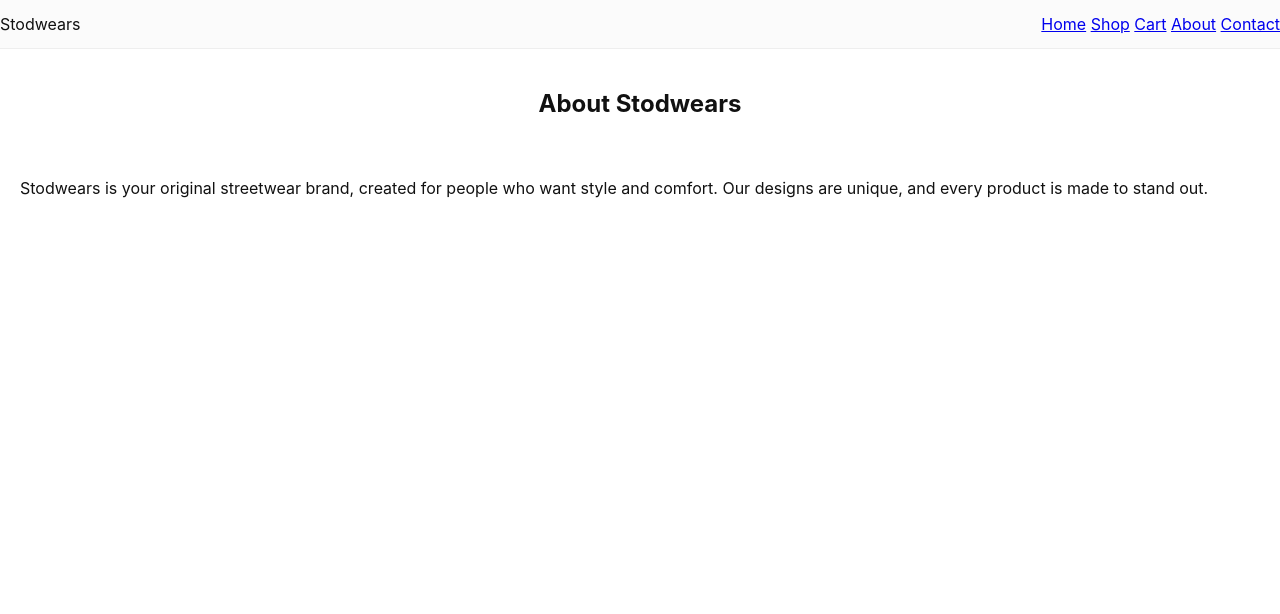
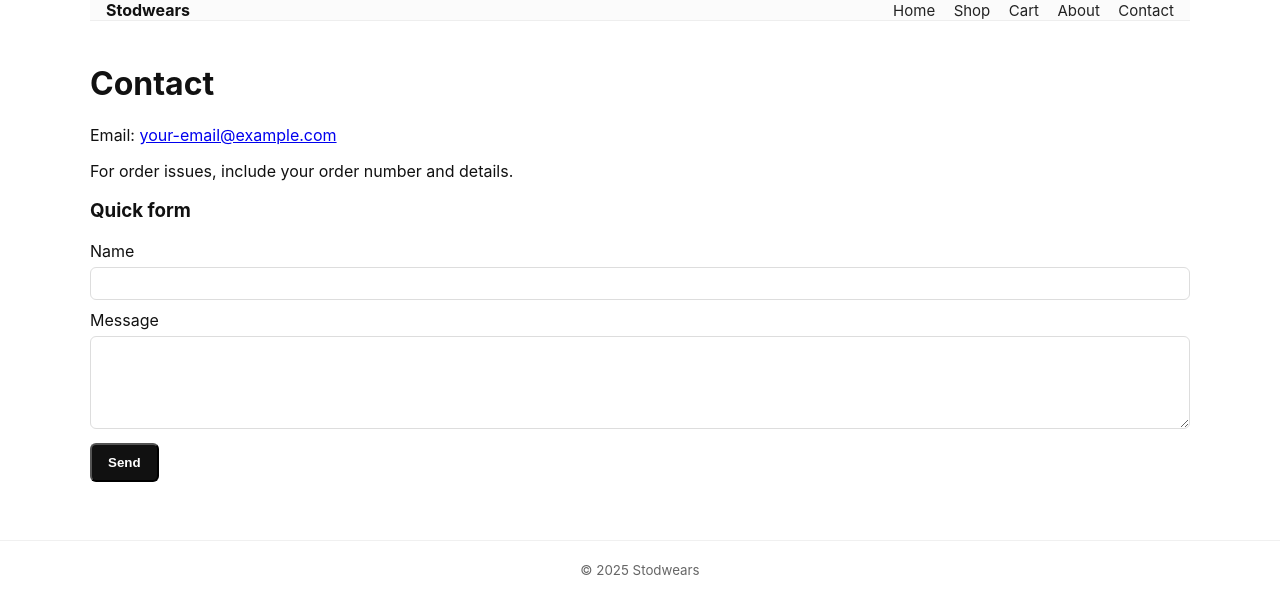
Before and after one commit to Lucianstoddard/Stodwears, a plain HTML site: page contact.html in a window 1280 px wide. Drawn offline with Linux system fonts and the light colour scheme.

Commit message:
Update contact.html

```diff
--- a/contact.html
+++ b/contact.html
@@ -1,15 +1,15 @@
 <!DOCTYPE html>
 <html lang="en">
 <head>
-<meta charset="UTF-8">
-<meta name="viewport" content="width=device-width, initial-scale=1.0">
-<title>About - Stodwears</title>
+<meta charset="utf-8">
+<meta name="viewport" content="width=device-width,initial-scale=1">
+<title>Contact — Stodwears</title>
 <link rel="stylesheet" href="css/styles.css">
 </head>
 <body>
-<nav>
-    <div>Stodwears</div>
-    <div>
+<nav class="container">
+  <div class="brand">Stodwears</div>
+  <div class="links">
     <a href="index.html">Home</a>
     <a href="shop.html">Shop</a>
     <a href="cart.html">Cart</a>
@@ -18,7 +18,29 @@
   </div>
 </nav>
 
-<h2 style="text-align:center; padding:20px;">About Stodwears</h2>
-<p style="padding:20px;">Stodwears is your original streetwear brand, created for people who want style and comfort. Our designs are unique, and every product is made to stand out.</p>
+<main class="container" style="padding:22px 0">
+  <h1>Contact</h1>
+  <p class="muted">Email: <a href="mailto:your-email@example.com">your-email@example.com</a></p>
+  <p class="muted">For order issues, include your order number and details.</p>
+  <h3 style="margin-top:18px">Quick form</h3>
+  <!-- Formspree or similar can be used for static form submissions -->
+  <form action="https://formspree.io/f/REPLACE_YOUR_FORM_ID" method="POST">
+    <label>
+      Name<br>
+      <input name="name" required style="width:100%;padding:8px;margin-top:6px;border:1px solid #ddd;border-radius:6px">
+    </label>
+    <label style="display:block;margin-top:10px">
+      Message<br>
+      <textarea name="message" required style="width:100%;padding:8px;margin-top:6px;border:1px solid #ddd;border-radius:6px" rows="5"></textarea>
+    </label>
+    <button class="btn" style="margin-top:10px">Send</button>
+  </form>
+</main>
+
+<footer>
+  <div class="container">
+    <small>© 2025 Stodwears</small>
+  </div>
+</footer>
 </body>
 </html>
```
Lines whose indentation alone changed are shown as unchanged.
